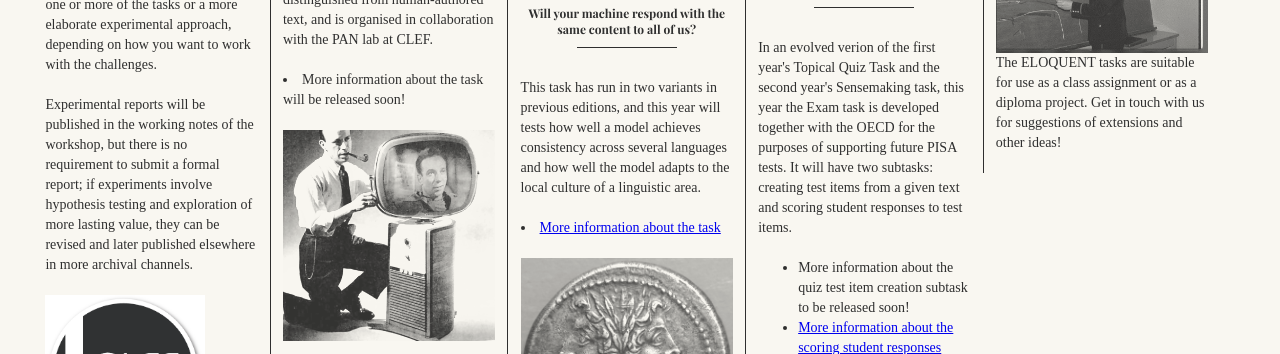
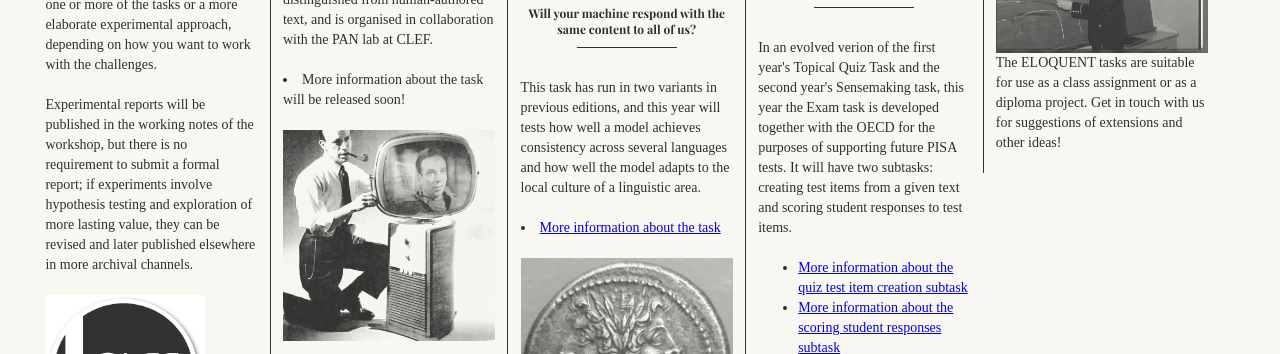
Before and after one commit to eloquent-lab/eloquent-lab.github.io, a Jekyll site: the page index.html, which Jekyll copies as it is, in a window 1280 px wide and 900 px high, scrolled down 483 px, cut to the strip 0-354 px from the top of the window. Built offline with Jekyll 4.4.1, drawn with Linux system fonts in a browser that asks for light colours; some web fonts are replaced.

Commit message:
Link to item creation subtask description

```diff
--- a/index.html
+++ b/index.html
@@ -117,10 +117,15 @@
 	  <p>
 	    <ul>
 	      <li>
-		More information about the quiz test item creation subtask to be released soon!
+		<a href="task-voight-kampff/">
+			More information about the quiz test item creation subtask
+		</a>
 	      </li>
 	      <li>
-		<a href="https://docs.google.com/document/d/1WXX_Zok0_u4Oby32BfE8DwUDoDAiUNrulLFTVhiW3vY/edit?usp=sharing">More information about the scoring student responses subtask</a> </li>
+		<a href="https://docs.google.com/document/d/1WXX_Zok0_u4Oby32BfE8DwUDoDAiUNrulLFTVhiW3vY/edit?usp=sharing">
+			More information about the scoring student responses subtask
+		</a>
+		  </li>
 	      </ul>
 	  </p>
 	  <p>
```
